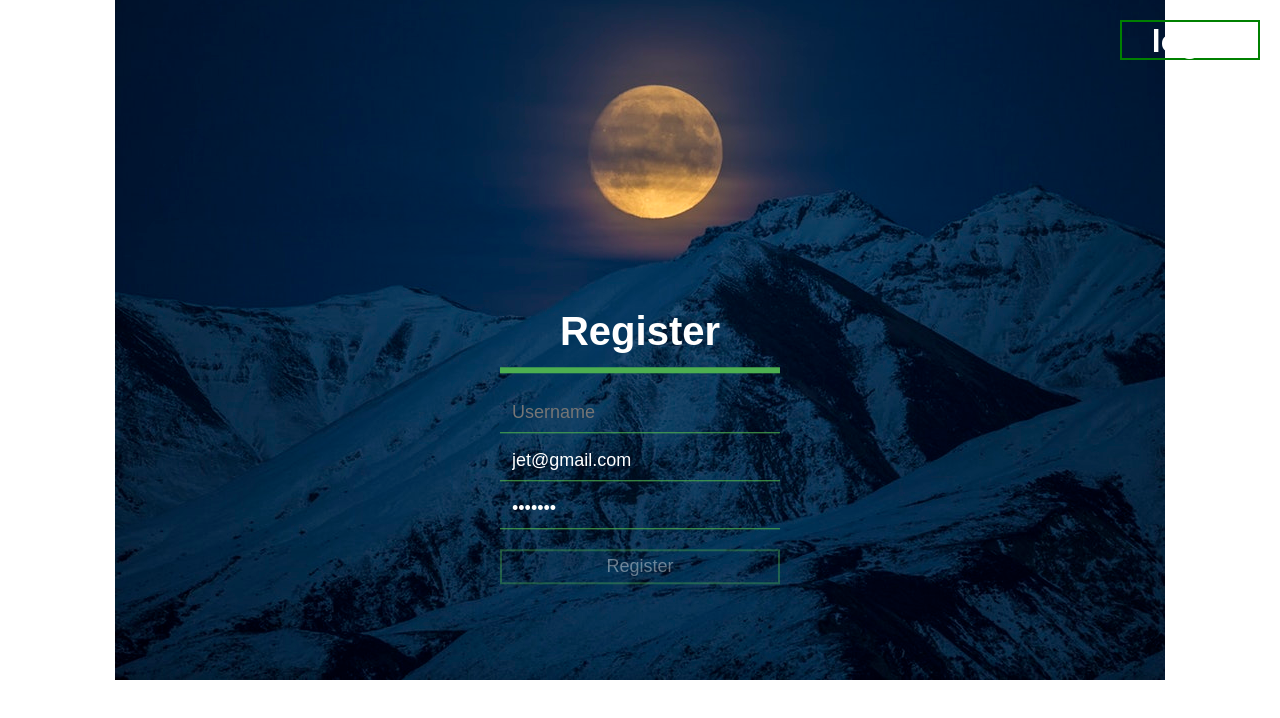
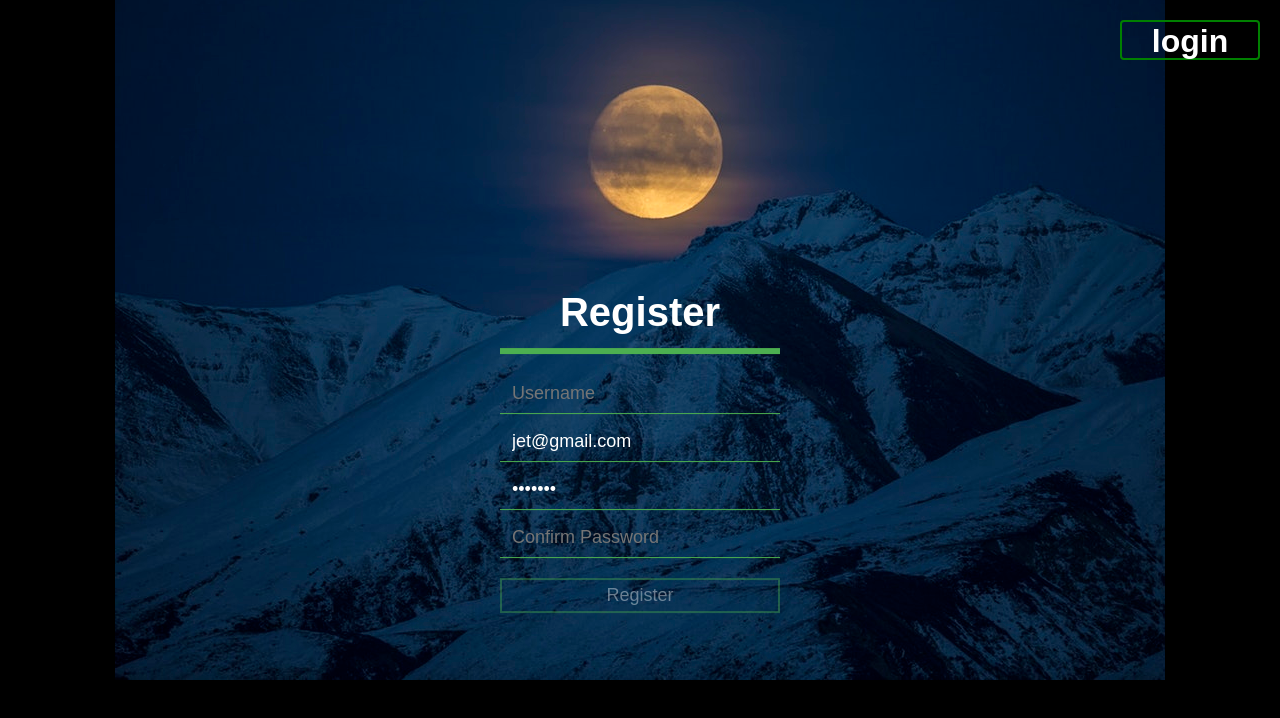
Before and after one commit to jetreal/paymentsystem, a React (Create React App) app: page /register in a window 1280 px wide. Shown: the top 718 px of the page. Built offline with nearby package versions, Linux system fonts and the light colour scheme.

Commit message:
password confirm added

```diff
--- a/src/App.sass
+++ b/src/App.sass
@@ -2,8 +2,12 @@ body
   margin: 0
   padding: 0
   font-family: sans-serif
-  background: gray
+
   background: url(/images/bg.jpg) no-repeat
+  background-color: black
   background-position: center -20px
   // background-size: containt
   max-width: 100%
+  height: 100vh
+
+.App
--- a/src/components/common/LoginButton/LoginButton.jsx
+++ b/src/components/common/LoginButton/LoginButton.jsx
@@ -4,7 +4,7 @@ import style from './loginButton.module.sass'
 export default (props) => {
 
   return (
-    <button className={style.loginButton}>
+    <button className={style.loginButton} onClick={props.logout}>
       {props.name}
     </button>
   )
--- a/src/components/common/LoginButton/loginButton.module.sass
+++ b/src/components/common/LoginButton/loginButton.module.sass
@@ -10,5 +10,6 @@
   border: 2px solid green
   background: none
   cursor: pointer
+  border-radius: 4px
 
   // font-family: 'sans-serif'
--- a/src/components/pages/Login/Login.jsx
+++ b/src/components/pages/Login/Login.jsx
@@ -8,6 +8,7 @@ import LoginButton from '../../common/LoginButton/LoginButton'
 
 
 export default (props) => {
+	console.log(props)
 	const onSubmit = (data) => {
 		props.onSubmitLoginAsync(data)
 	}
--- a/src/components/pages/Main/Main.jsx
+++ b/src/components/pages/Main/Main.jsx
@@ -1,5 +1,7 @@
 import React, { useEffect } from 'react'
 import style from './main.module.sass'
+import { NavLink } from 'react-router-dom';
+import LoginButton from '../../common/LoginButton/LoginButton';
 
 
 export default (props) => {
@@ -10,16 +12,18 @@ export default (props) => {
     }
 
   });
-
   console.log(props)
   return (
     <div className={style.main}>
+      {/* <NavLink to="/login"> */}
+        <LoginButton name="logout" logout={props.onLogout}/>
+      {/* </NavLink> */}
       Hello: {props.MainState.userData.name}
 
-      <button onClick={props.onLogout}> log out </button>
+
       <br/>
       <br/>
-      <button onClick={props.onFetchUserDataAsync}> FetchUserData </button>
+
       <p>id: {props.MainState.userData.id}</p>
       <p>name: {props.MainState.userData.name}</p>
       <p>email: {props.MainState.userData.email}</p>
--- a/src/components/pages/Register/RegisterForm/RegisterForm.jsx
+++ b/src/components/pages/Register/RegisterForm/RegisterForm.jsx
@@ -1,7 +1,7 @@
 import React from 'react'
 import style from './form.module.sass'
 import {Field, reduxForm} from 'redux-form'
-import { validateLength, isEmail, required } from '../../../../utils/validators/validator'
+import { validateLength, isEmail, required, passwordsMustMatch } from '../../../../utils/validators/validator'
 import FormInput from '../../../common/FormInput'
 
 
@@ -51,6 +51,18 @@ const RegisterForm = (props) => {
           />
         </div>
 
+        <div className={style.textbox}>
+          <Field
+            component={FormInput}
+            name={'confirmPassword'}
+            type={"password"}
+            placeholder={"Confirm Password"}
+            className={style.regInput}
+            autoComplete="off"
+            validate={[passwordsMustMatch, required]}
+          />
+        </div>
+
         <input
           type="submit"
           className={style.btn}
--- a/src/utils/validators/validator.js
+++ b/src/utils/validators/validator.js
@@ -3,6 +3,14 @@ export const required = value => {
 
   return '* Field is required'
 }
+
+export const passwordsMustMatch = (value = 0, allValues) =>
+
+  (value !== allValues.password && value.length > 0) ?
+    'Passwords do not match' :
+     undefined
+
+
 
 
 export const validateLength = (minLength = 0, maxLength) => (value = 0) => {
```
Also changed, not shown: src/redux/reducers/LoginReducer.js (line endings or trailing spaces).
